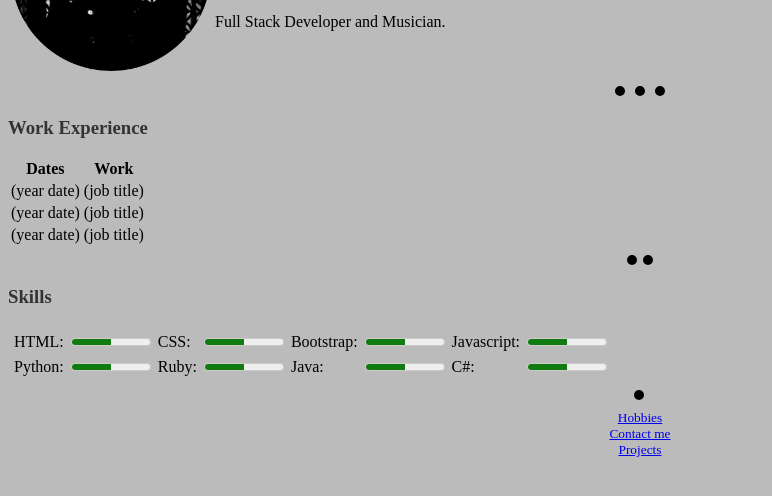
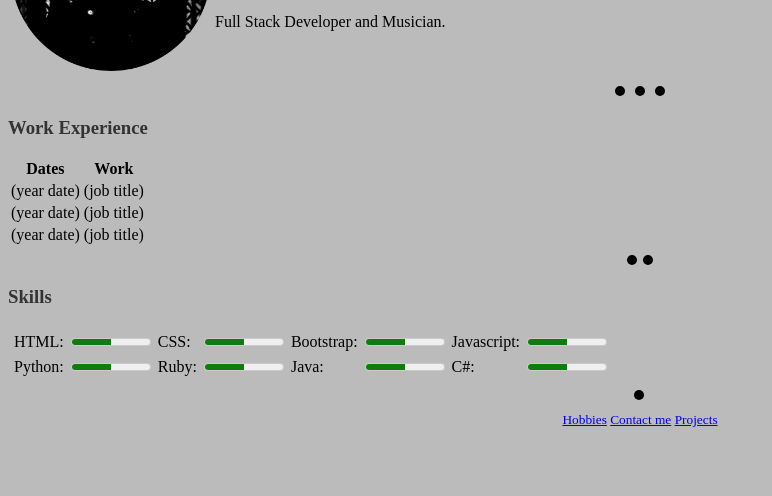
Before and after one commit to Joeypeck1987/cv, a plain HTML site: page index.html in a window 1280 px wide. Shown: the part 140-636 px from the top of the page, without its empty margins (0-772 px from the left). Drawn offline with Linux system fonts and the light colour scheme.

Commit message:
Update styles.css

```diff
--- a/styles.css
+++ b/styles.css
@@ -32,7 +32,7 @@ hr.three {
 			border-left: none;
 		}
 
-div.lin, a {
+div.lin {
 	text-align: center;
 	display: block;
 }
```
